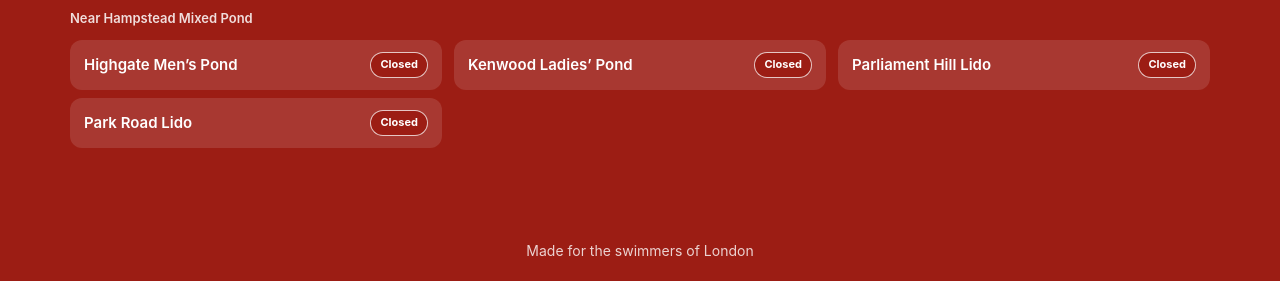
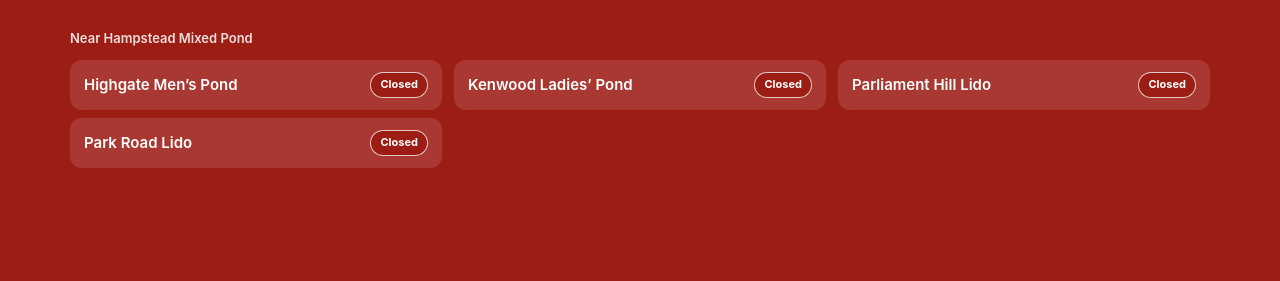
Before and after one commit to JoeBillingsley/can-i-swim-yet, a plain HTML site: page index.html in a window 1280 px wide. Shown: the part 519-800 px from the top of the page. Drawn offline with Linux system fonts and the light colour scheme.

Commit message:
Remove the "Made for the swimmers of London" footer
Co-Authored-By: Claude Opus 5.5 <noreply@anthropic.com>

```diff
--- a/index.html
+++ b/index.html
@@ -32,10 +32,6 @@
         <ul class="nearby-list" id="nearby-list"></ul>
       </section>
     </div>
-
-    <footer>
-      <p>Made for the swimmers of London</p>
-    </footer>
   </main>
 
   <dialog class="picker" id="picker" aria-label="Choose a swimming spot">
--- a/styles.css
+++ b/styles.css
@@ -53,8 +53,7 @@ button { font: inherit; color: inherit; }
 /* --- page ----------------------------------------------------------------- */
 
 /* The question, the answer and the nearby places form one group, a little
-   above the middle of the screen, with "Made for the swimmers of London" at
-   the bottom. The spacing inside the group grows a little with screen height
+   above the middle of the screen. The spacing inside the group grows a little with screen height
    but is capped, so on big screens the group stays together rather than
    spreading out. If the group is taller than the screen (small phones, long
    nearby lists) the page simply scrolls. */
@@ -72,11 +71,10 @@ main {
 
 /* Spare height is shared above and below the group in the golden ratio
    (1 : 1.618), which lifts the group a little above the middle. With no spare
-   height both spaces shrink to nothing, so they never push the footer off a
-   screen it would otherwise fit on. */
+   height both spaces shrink to nothing, so they never make the page scroll
+   when the group would otherwise fit. */
 main::before { content: ''; flex: 1 0 0; }
 main::after { content: ''; flex: 1.618 0 0; order: 1; }
-footer { order: 2; }
 
 .group {
   /* The spacing inside the group follows the golden ratio too: the gap from
@@ -270,16 +268,6 @@ footer { order: 2; }
 .status-pill.state-soon,   .status-dot.state-soon   { background: var(--state-soon); }
 .status-pill.state-ticket, .status-dot.state-ticket { background: var(--state-ticket); }
 .status-pill.state-closed, .status-dot.state-closed { background: var(--state-closed); }
-
-footer {
-  font-size: clamp(0.75rem, 0.7rem + 0.25vw, 0.875rem);
-  line-height: 1.5;
-  opacity: 0.8;
-  margin-top: clamp(1.5rem, 4vh, 3rem);
-}
-
-footer p { margin: 0 auto; max-width: 58em; }
-footer a { color: inherit; }
 
 /* --- full-screen picker ------------------------------------------------- */
 
```
